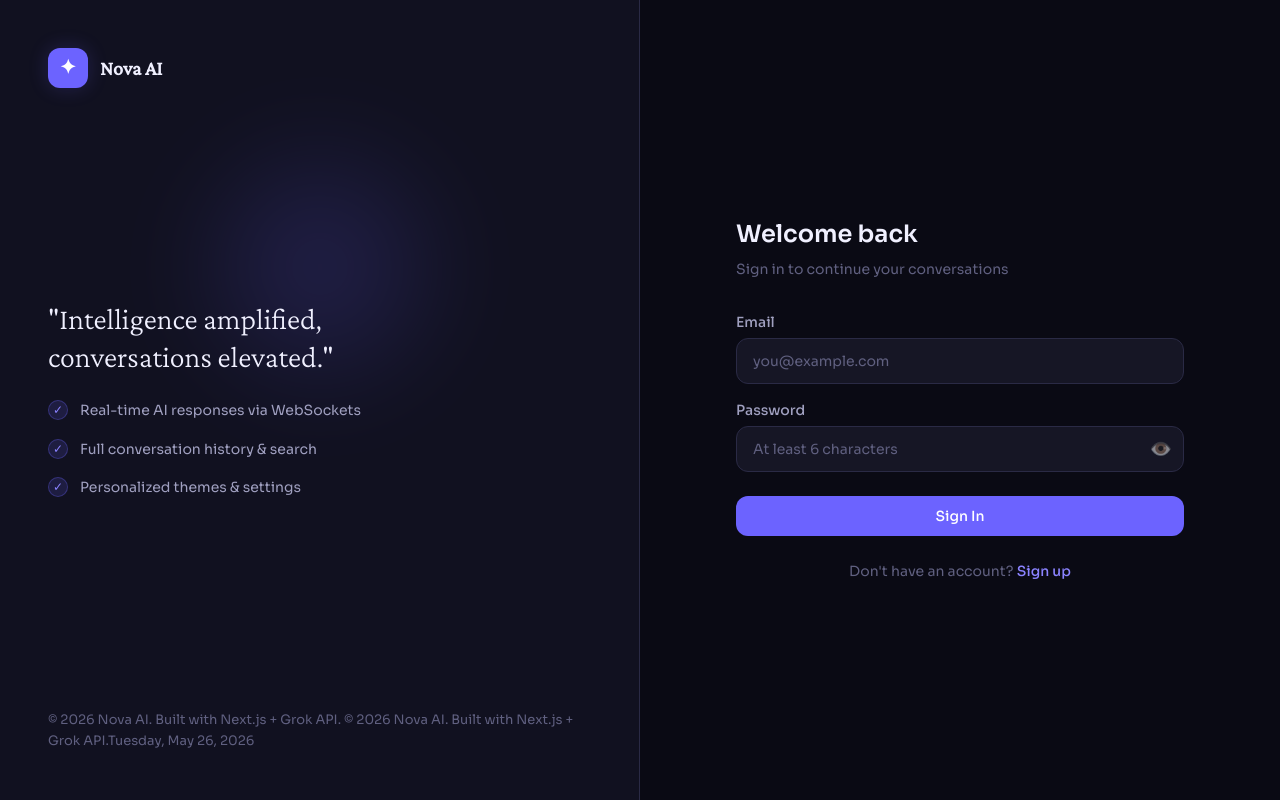
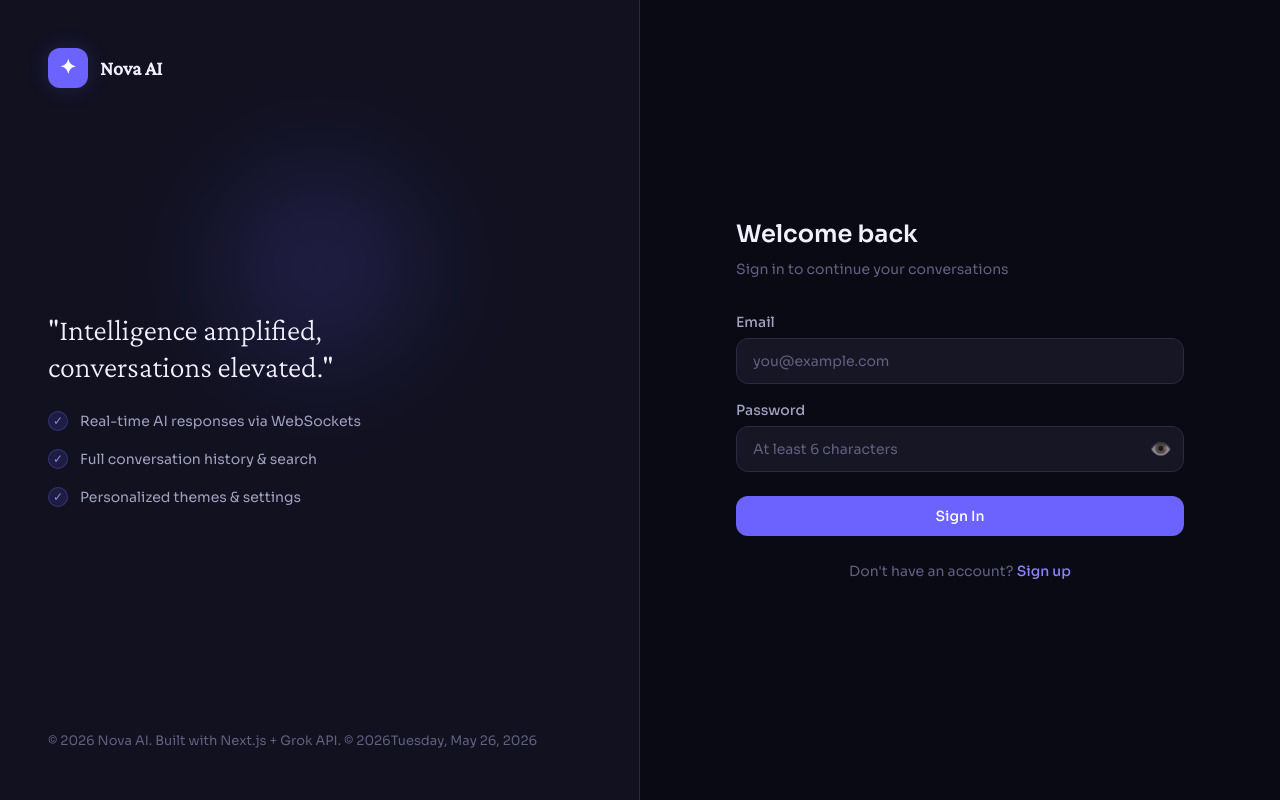
Before and after one commit to niraj-wagh/nova-ai-chatbot, a Next.js app in the folder frontend/: page /login in a window 1280 px wide. Built offline with nearby package versions, Linux system fonts and the light colour scheme.

Commit message:
Fix: update year to 2026

```diff
--- a/frontend/pages/login.js
+++ b/frontend/pages/login.js
@@ -86,7 +86,7 @@ export default function LoginPage() {
 
           <p style={{ color: 'var(--text-muted)', fontSize: '13px' }}>
             © 2026 Nova AI. Built with Next.js + Grok API.
-            © {new Date().getFullYear()} Nova AI. Built with Next.js + Grok API.
+            © {new Date().getFullYear()}
 {new Date().toLocaleDateString('en-US', {
   weekday: 'long',
   year: 'numeric',
```
